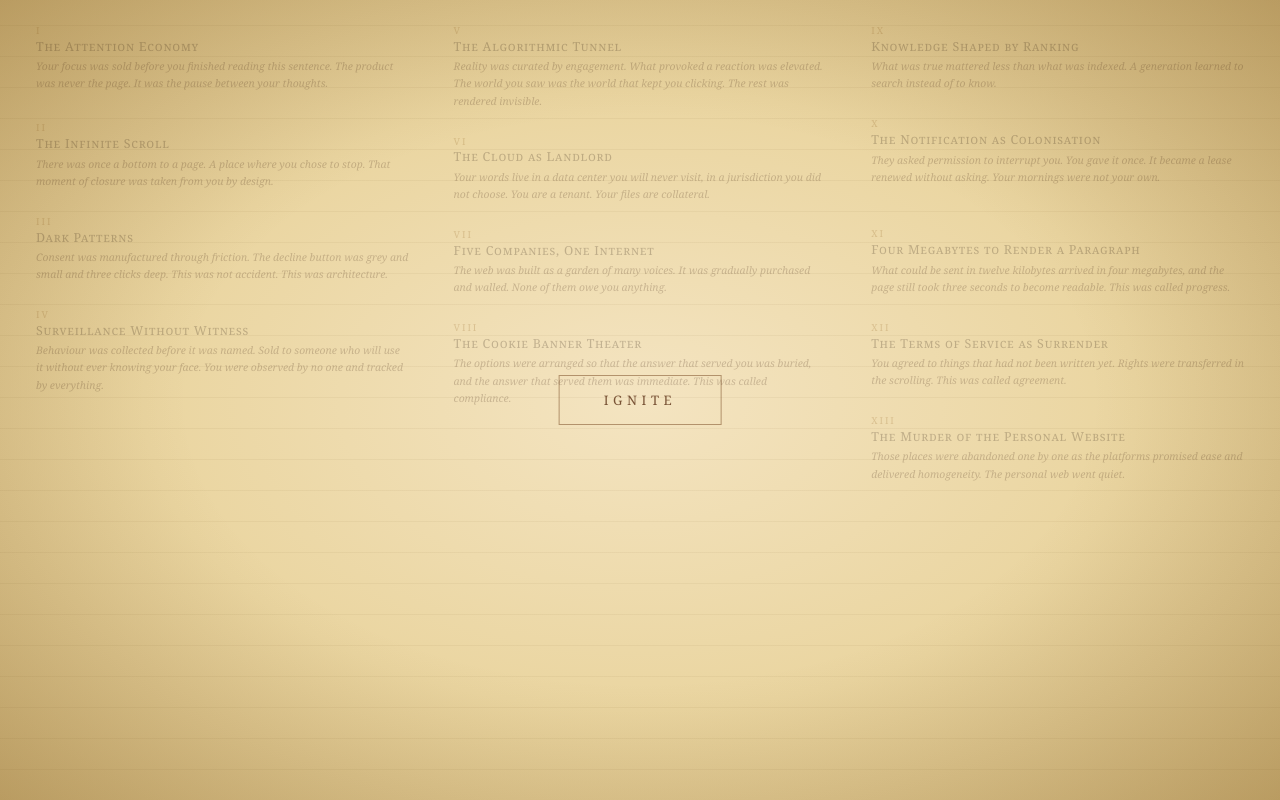
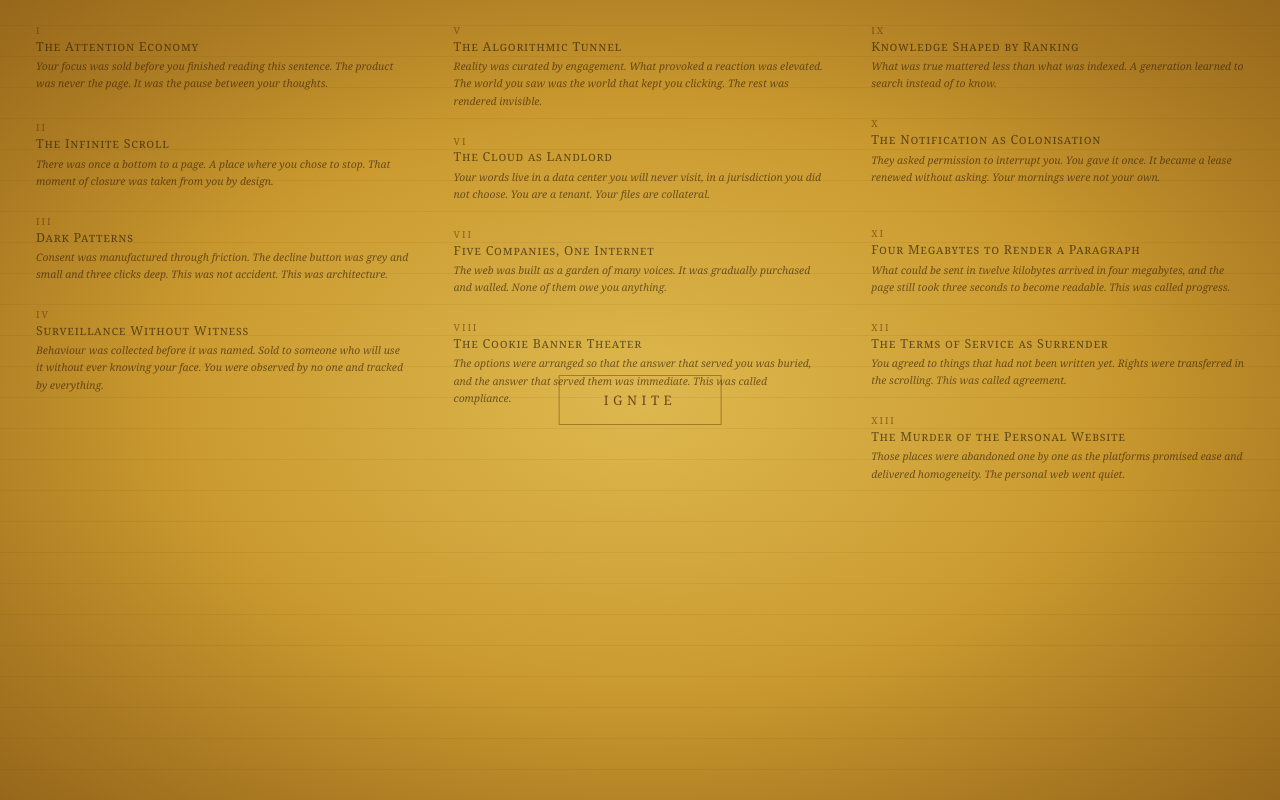
Before and after one commit to psiloceyeben/HERMES-WebKit, a website: page static/landing.html in a window 1280 px wide. Drawn offline with Linux system fonts and the light colour scheme.

Commit message:
fix: landing page deeper amber parchment, darker ink

```diff
--- a/static/landing.html
+++ b/static/landing.html
@@ -25,13 +25,13 @@
       inset: 0;
       z-index: 10;
       background:
-        radial-gradient(ellipse at center, #f4e4c1 0%, #ead5a0 55%, #d4b87a 100%);
+        radial-gradient(ellipse at center, #ddb84e 0%, #c9982e 55%, #a87520 100%);
       background-image:
         repeating-linear-gradient(
           0deg, transparent, transparent 30px,
-          rgba(100,70,20,0.055) 30px, rgba(100,70,20,0.055) 31px
+          rgba(80,50,5,0.07) 30px, rgba(80,50,5,0.07) 31px
         ),
-        radial-gradient(ellipse at center, #f4e4c1 0%, #ead5a0 55%, #d4b87a 100%);
+        radial-gradient(ellipse at center, #ddb84e 0%, #c9982e 55%, #a87520 100%);
       padding: 24px 36px;
       overflow: hidden;
     }
@@ -56,7 +56,7 @@
     .g {
       break-inside: avoid;
       margin-bottom: 1.55em;
-      opacity: 0.22;
+      opacity: 0.55;
     }
 
     /* Slight stagger per item to break the grid feel */
@@ -72,7 +72,7 @@
     .g-num {
       font-size: 0.6rem;
       letter-spacing: 0.2em;
-      color: #8b5a1a;
+      color: #4a2a05;
       text-transform: uppercase;
       display: block;
       margin-bottom: 0.2em;
@@ -83,7 +83,7 @@
       font-size: 0.78rem;
       font-variant: small-caps;
       letter-spacing: 0.06em;
-      color: #1e0e04;
+      color: #0a0500;
       margin-bottom: 0.25em;
       line-height: 1.3;
     }
@@ -92,7 +92,7 @@
       display: block;
       font-size: 0.65rem;
       font-style: italic;
-      color: #3d2010;
+      color: #1a0a02;
       line-height: 1.65;
     }
 
@@ -308,9 +308,9 @@
       ctx.globalAlpha = 1;
       /* Recreate the parchment gradient on canvas */
       var parch = ctx.createRadialGradient(W/2, H/2, 0, W/2, H/2, Math.max(W, H) * 0.7);
-      parch.addColorStop(0,   '#f4e4c1');
-      parch.addColorStop(0.55,'#ead5a0');
-      parch.addColorStop(1,   '#d4b87a');
+      parch.addColorStop(0,   '#ddb84e');
+      parch.addColorStop(0.55,'#c9982e');
+      parch.addColorStop(1,   '#a87520');
       ctx.fillStyle = parch;
       ctx.fillRect(0, 0, W, burnY + 2);
 
```
